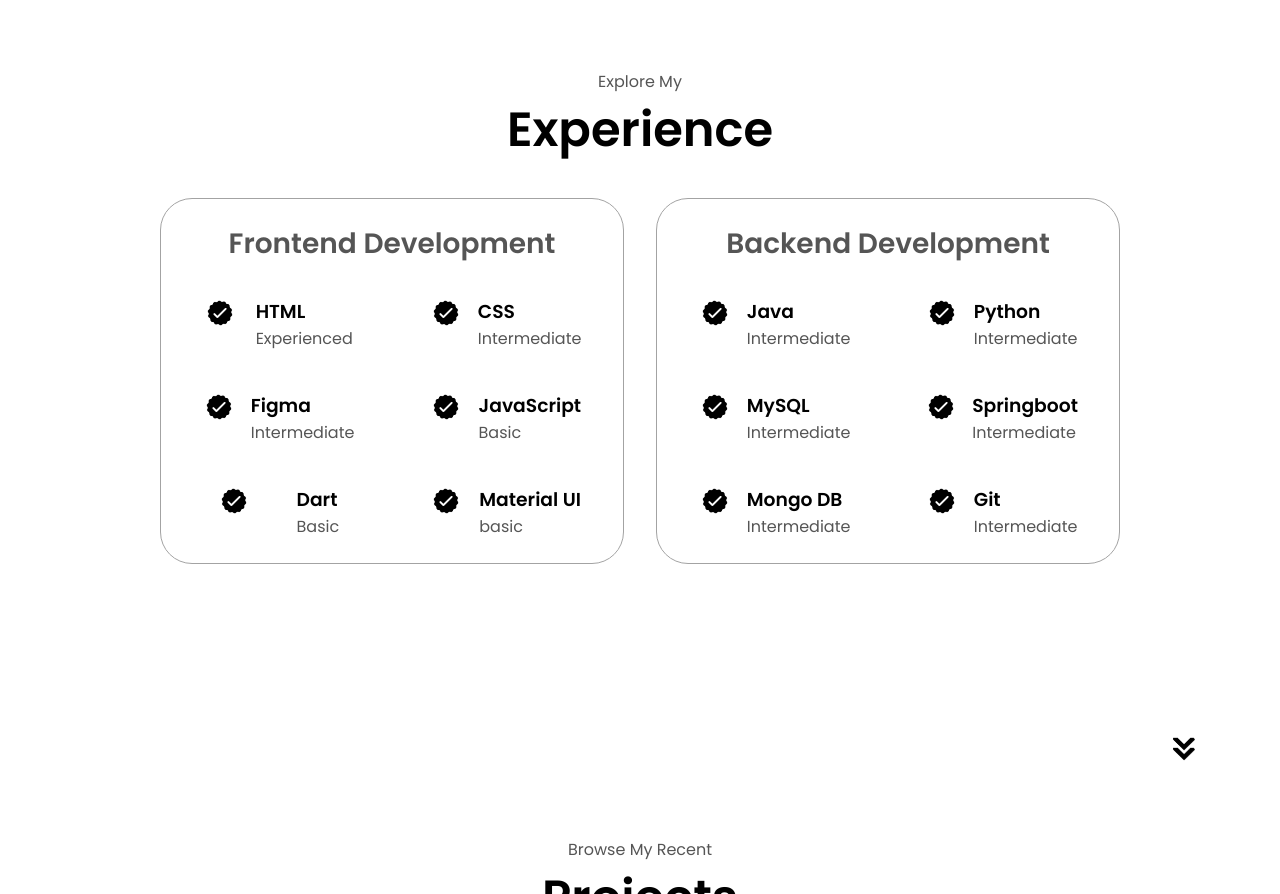
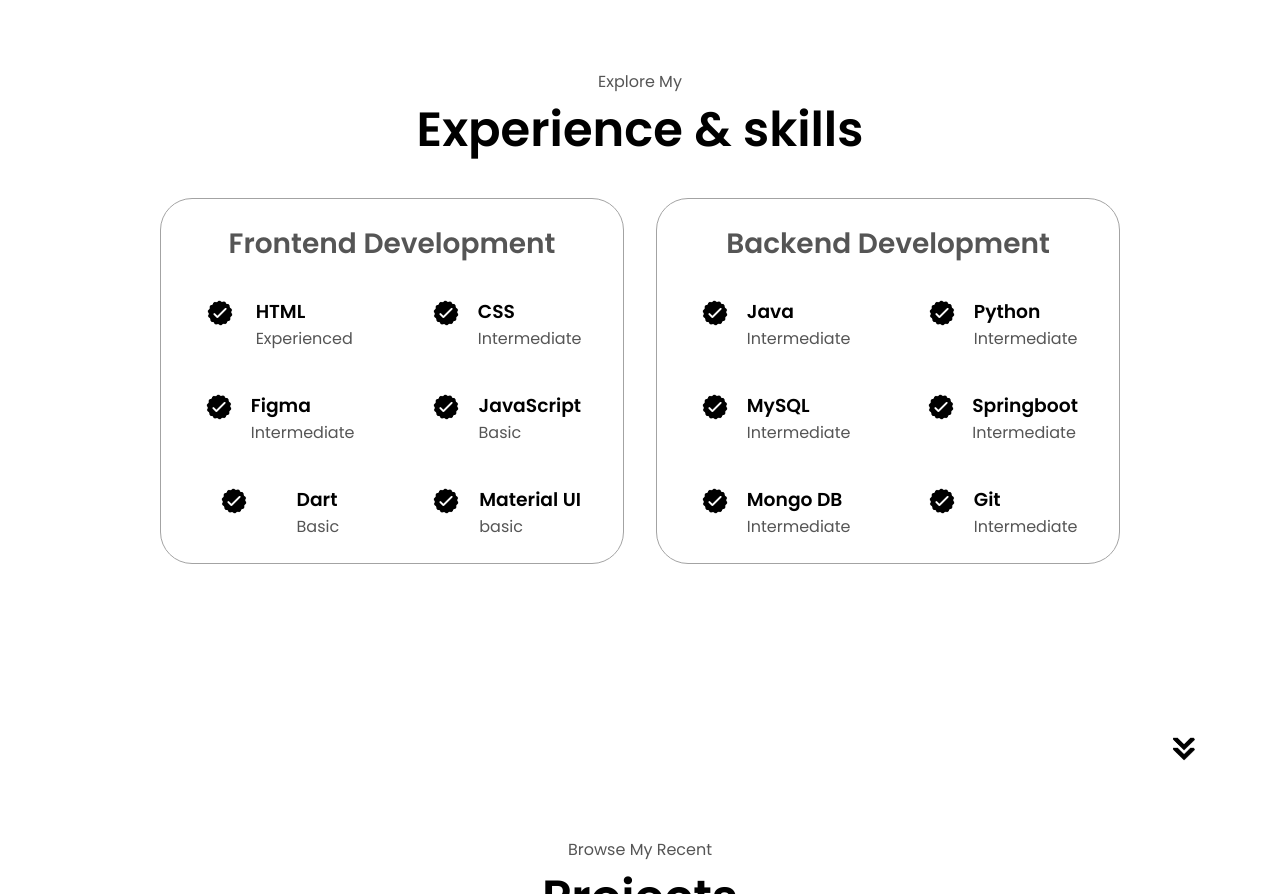
Before and after one commit to brian-mokaya/my-portofolio, a plain HTML site: page index.html in a window 1280 px wide. Shown: the part 1627-2521 px from the top of the page. Drawn offline with Linux system fonts and the light colour scheme; files that its build step writes are made by us from their sources.

Commit message:
skills and experience fix

```diff
--- a/index.html
+++ b/index.html
@@ -126,7 +126,7 @@
     </section>
     <section id="experience">
       <p class="section__text__p1">Explore My</p>
-      <h1 class="title">Experience</h1>
+      <h1 class="title">Experience & skills</h1>
       <div class="experience-details-container">
         <div class="about-containers">
           <div class="details-container">
```
